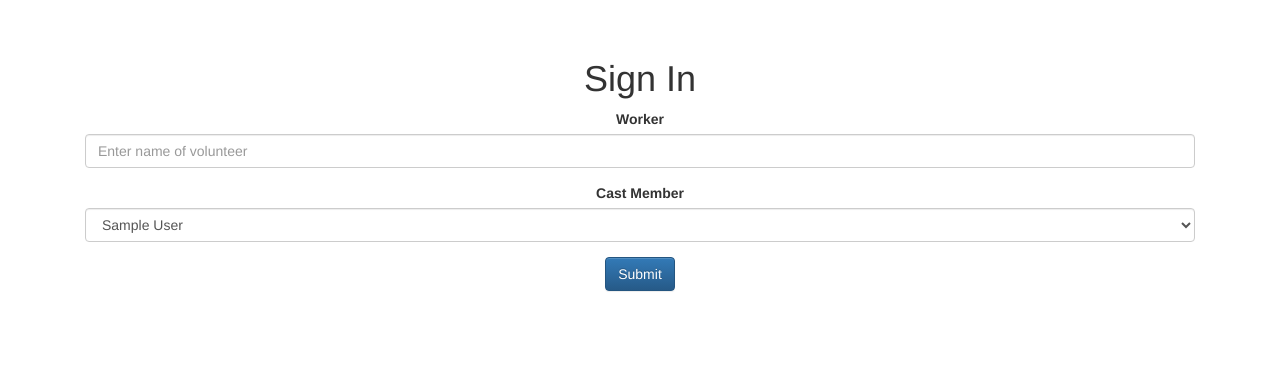
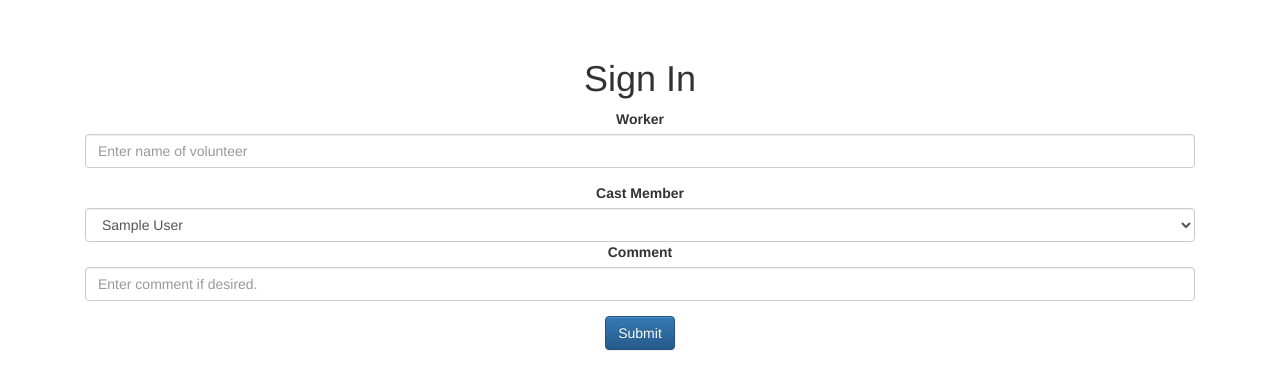
Before and after one commit to wesbasinger/fmt-flask, a Flask app: page /sign-in in a window 1280 px wide. Shown: the part 51-441 px from the top of the page. Run offline with Flask 2, Linux system fonts and the light colour scheme; a database or web service that is not in the repository returns one stand-in record (values such as "Sample title"); some libraries are stand-ins or nearby versions.

Commit message:
Added comment field and fixed a bug with the lookup, where a hanging active would cause an error.

```diff
--- a/app.py
+++ b/app.py
@@ -50,10 +50,11 @@ def post_sign_in():
 
     worker = request.form.get('worker')
     cast_id = request.form.get('cast-member')
+    comment = request.form.get('comment')
 
     ts = time()
 
-    result = db.punch_in(cast_id, worker, ts)
+    result = db.punch_in(cast_id, worker, ts, comment)
 
     if result:
 
@@ -96,13 +97,14 @@ def post_lookup():
 
     for log in cast['logs']:
 
-        if log['time_out']:
+        if 'time_out' in log:
 
             formatted = {
                 "worker" : log['worker'],
                 "time_in" : datetime.fromtimestamp(log['time_in']).strftime('%Y-%m-%d %H:%M:%S'),
                 "time_out" : datetime.fromtimestamp(log['time_out']).strftime('%Y-%m-%d %H:%M:%S'),
-                "logged_time" : round(((log['time_out'] - log['time_in']) / (60*60)), 1)
+                "logged_time" : round(((log['time_out'] - log['time_in']) / (60*60)), 1),
+                "comment" : log['comment']
             }
 
             transformed['total_hours'] += formatted['logged_time']
--- a/db.py
+++ b/db.py
@@ -8,7 +8,7 @@ client = MongoClient(
     os.environ['DB_PORT_27017_TCP_ADDR'],
     27017)
 
-#client = MongoClient('mongodb://admin:*******@ds031661.mlab.com:31661/fmt')
+# client = MongoClient('mongodb://admin:******@ds031661.mlab.com:31661/fmt')
 
 db = client.fmt
 
@@ -45,13 +45,18 @@ def get_single_cast(cast_id):
 
     return cast.find_one({'_id' : ObjectId(cast_id)})
 
-def punch_in(cast_id, worker, ts):
+def punch_in(cast_id, worker, ts, comment):
 
     result = db.cast.update_one(
         {'_id' : ObjectId(cast_id)},
         {
             '$push' : {
-                'logs' : { "time_in" : ts, "worker" : worker, "id" : str(uuid.uuid1())}
+                'logs' : {
+                    "time_in" : ts,
+                    "worker" : worker,
+                    "id" : str(uuid.uuid1()),
+                    "comment" : comment
+                }
             }
         }
     )
--- a/templates/cast-detail.html
+++ b/templates/cast-detail.html
@@ -9,6 +9,7 @@
         <th scope="col">Worker</th>
         <th scope="col">Time In</th>
         <th scope="col">Time Out</th>
+        <th scope="col">Comment</th>
         <th scope="col">Logged Time</th>
       </tr>
     </thead>
@@ -18,6 +19,7 @@
           <td>{{ log['worker'] }}</td>
           <td>{{ log['time_in'] }}</td>
           <td>{{ log['time_out'] }}</td>
+          <td>{{ log['comment'] }}</td>
           <td>{{ log['logged_time'] }}</td>
         </tr>
       {% endfor %}
--- a/templates/sign-in.html
+++ b/templates/sign-in.html
@@ -13,6 +13,10 @@
           <option value={{cast_member['_id']}}>{{ cast_member['first_name'] + " " + cast_member['last_name'] + " " + cast_member['session']}}</option>
         {% endfor %}
       </select>
+      <div class="form-group">
+        <label for="comment">Comment</label>
+        <input type="text" class="form-control" name="comment" placeholder="Enter comment if desired.">
+      </div>
     </div>
     <button type="submit" class="btn btn-primary">Submit</button>
   </form>
```
